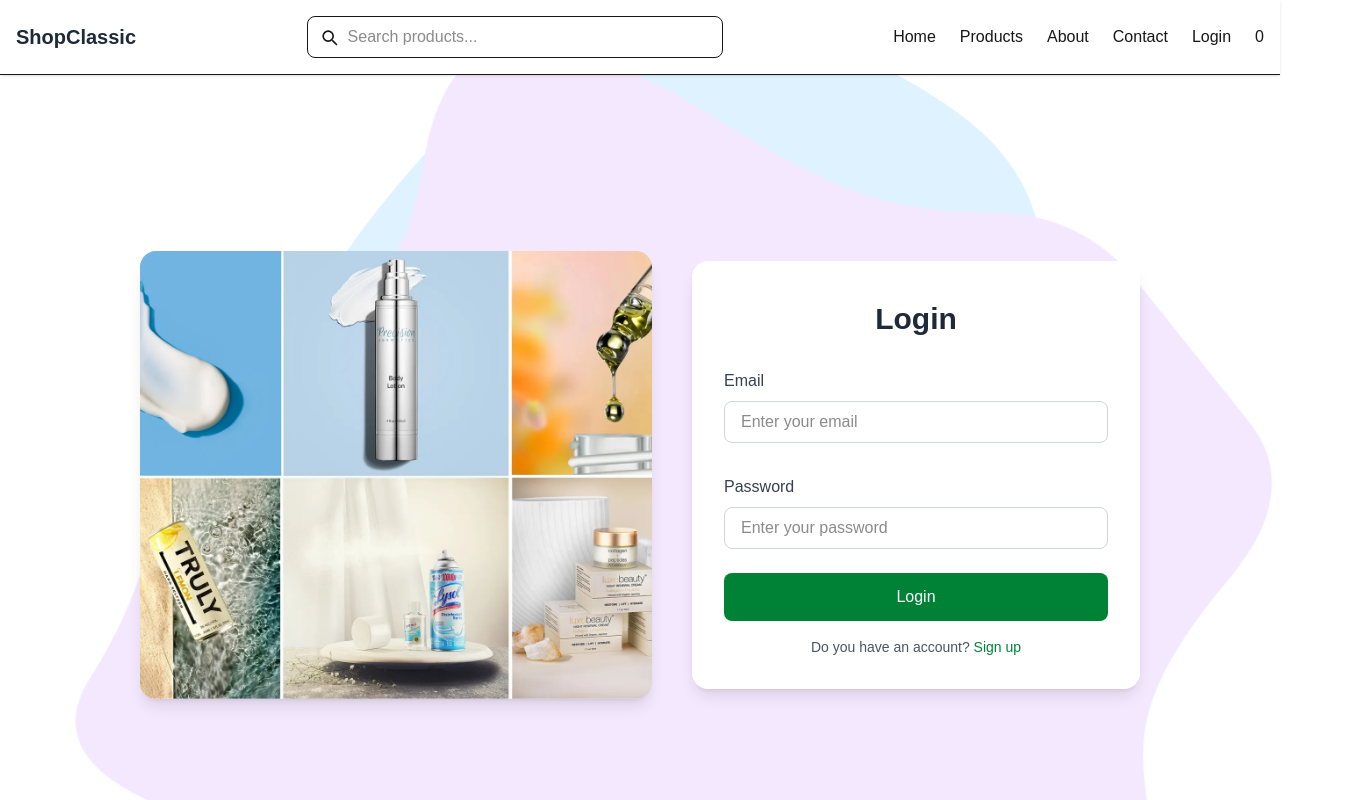
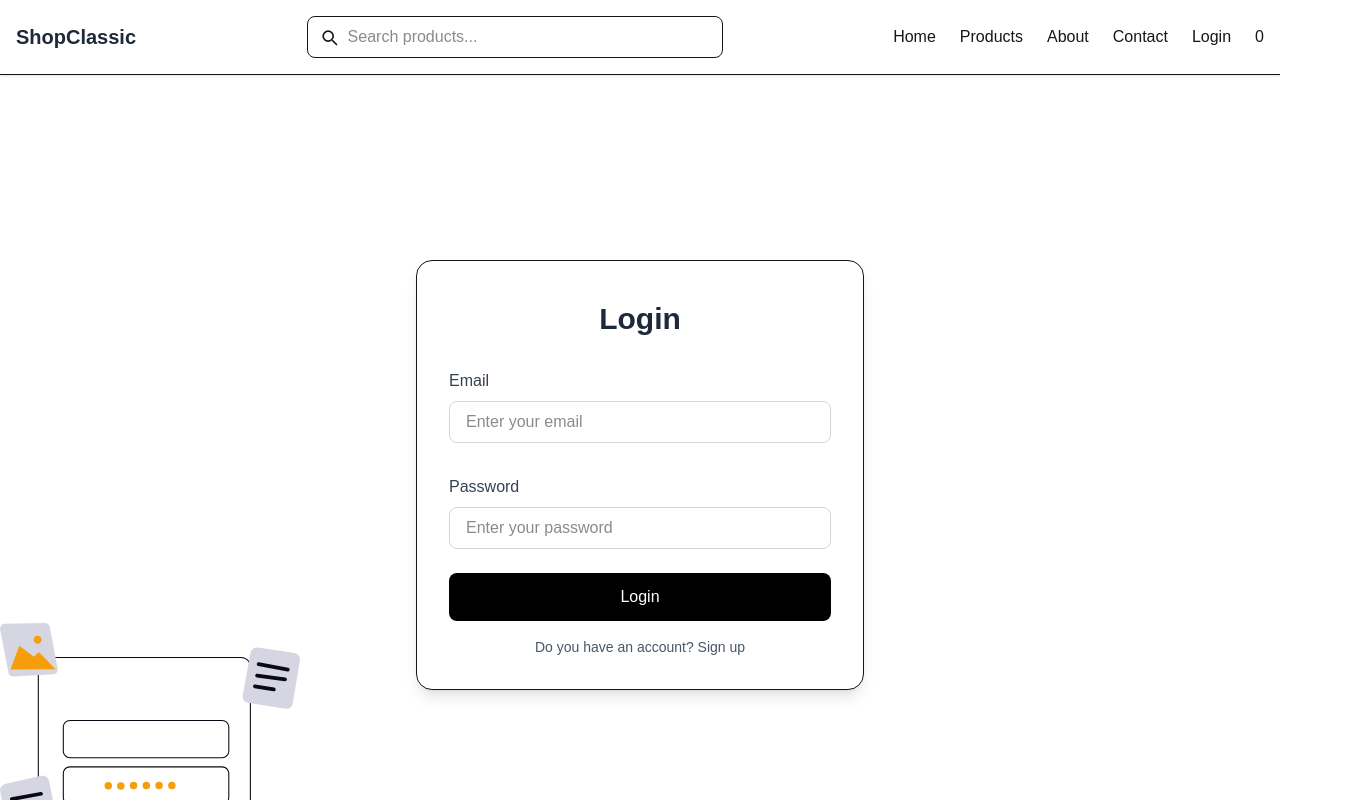
Before and after one commit to fakhtehpanah/citycenter, a Next.js app: page /login-page in a window 1280 px wide. Shown: the top 800 px of the page, 1360 px wide, since content can reach past the window. Built offline with nearby package versions, Linux system fonts and the light colour scheme.

Commit message:
change login page styles

```diff
--- a/src/components/sections/loginPage/LoginPage.tsx
+++ b/src/components/sections/loginPage/LoginPage.tsx
@@ -12,9 +12,10 @@
   };
 
   return (
-    <div className="relative py-10 min-h-screen flex flex-col lg:flex-row-reverse items-center justify-center  gap-10">
-      <svg className="absolute top-0 right-0 -z-10 animate-blob animation-delay-2000 " viewBox="0 0 100 100" ><path fill="rgba(244,232,255,1)" d="M84.5,54.5Q84,59,86.5,66.5Q89,74,80.5,73.5Q72,73,70,79Q68,85,62.5,84.5Q57,84,52.5,83Q48,82,40.5,89Q33,96,30,89Q27,82,20.5,80.5Q14,79,17.5,71Q21,63,13,59.5Q5,56,8.5,50.5Q12,45,13,39.5Q14,34,17,30Q20,26,25.5,24.5Q31,23,32.5,13.5Q34,4,40.5,5Q47,6,52.5,9.5Q58,13,62.5,15Q67,17,73.5,17Q80,17,84,22Q88,27,92,32Q96,37,90.5,43.5Q85,50,84.5,54.5Z"/></svg>
-      <div className="w-full max-w-md flex flex-col gap-y-4 bg-white rounded-2xl shadow-lg py-2 px-4 lg:p-8">
+    <div  className="relative py-10 min-h-screen flex flex-col lg:flex-row-reverse items-center justify-center  gap-10">
+      {/* <svg className="absolute top-0 right-0 -z-10 animate-blob animation-delay-2000 " viewBox="0 0 100 100" ><path fill="rgba(244,232,255,1)" d="M84.5,54.5Q84,59,86.5,66.5Q89,74,80.5,73.5Q72,73,70,79Q68,85,62.5,84.5Q57,84,52.5,83Q48,82,40.5,89Q33,96,30,89Q27,82,20.5,80.5Q14,79,17.5,71Q21,63,13,59.5Q5,56,8.5,50.5Q12,45,13,39.5Q14,34,17,30Q20,26,25.5,24.5Q31,23,32.5,13.5Q34,4,40.5,5Q47,6,52.5,9.5Q58,13,62.5,15Q67,17,73.5,17Q80,17,84,22Q88,27,92,32Q96,37,90.5,43.5Q85,50,84.5,54.5Z"/></svg> */}
+
+      <div className="w-full max-w-md flex flex-col gap-y-4 border bg-white rounded-2xl shadow-lg py-2 px-4 lg:p-8">
         <h2 className="text-3xl font-bold text-center text-gray-800 py-2">
           Login
         </h2>
@@ -30,7 +31,7 @@
               value={email}
               onChange={(e) => setEmail(e.target.value)}
               placeholder="Enter your email"
-              className="w-full px-4 py-2 border border-gray-300 rounded-lg focus:outline-none focus:ring-2 focus:ring-green-500"
+              className="w-full px-4 py-2 border border-gray-300 rounded-lg focus:outline-none"
             />
           </div>
 
@@ -45,14 +46,14 @@
               value={password}
               onChange={(e) => setPassword(e.target.value)}
               placeholder="Enter your password"
-              className="w-full px-4 py-2 border border-gray-300 rounded-lg focus:outline-none focus:ring-2 focus:ring-green-500"
+              className="w-full px-4 py-2 border border-gray-300 rounded-lg focus:outline-none"
             />
           </div>
 
           <Link href="/dashboard">
             <button
               type="submit"
-              className="w-full bg-green-700 text-white py-3 rounded-lg font-medium hover:bg-green-800 transition"
+              className="w-full bg-black  text-white py-3 rounded-lg font-medium transition"
             >
               Login
             </button>
@@ -63,22 +64,23 @@
           Do you have an account?{" "}
           <a
             href="#"
-            className="text-green-700 font-medium hover:underline"
+            className=" font-medium hover:underline"
           >
             Sign up
           </a>
         </p>
       </div>
 
-
+{/*
       <div className="w-full max-w-md lg:max-w-lg">
         <img
           className="rounded-2xl shadow-lg object-cover w-full h-80 lg:h-[28rem]"
           src="/product.webp"
           alt="Login Illustration"
         />
-      </div>
-      <svg className="absolute -z-20 left-0 animate-blob " viewBox="0 0 100 100" ><path fill="rgba(222,242,255,1)" d="M82,61Q84,72,76.5,82Q69,92,56.5,93.5Q44,95,35.5,85.5Q27,76,19,69Q11,62,15,51.5Q19,41,24,33Q29,25,36.5,17.5Q44,10,56,10Q68,10,78.5,17.5Q89,25,84.5,37.5Q80,50,82,61Z"/></svg>
+      </div> */}
+      <img src="/password.svg" className="absolute left-0 bottom-0 -z-10 " width={300} alt="" />
+      {/* <svg className="absolute -z-20 left-0 animate-blob " viewBox="0 0 100 100" ><path fill="rgba(222,242,255,1)" d="M82,61Q84,72,76.5,82Q69,92,56.5,93.5Q44,95,35.5,85.5Q27,76,19,69Q11,62,15,51.5Q19,41,24,33Q29,25,36.5,17.5Q44,10,56,10Q68,10,78.5,17.5Q89,25,84.5,37.5Q80,50,82,61Z"/></svg> */}
 
       <style jsx>{`
         .animate-blob {
```
Also changed, not shown: public/password.svg (added).
